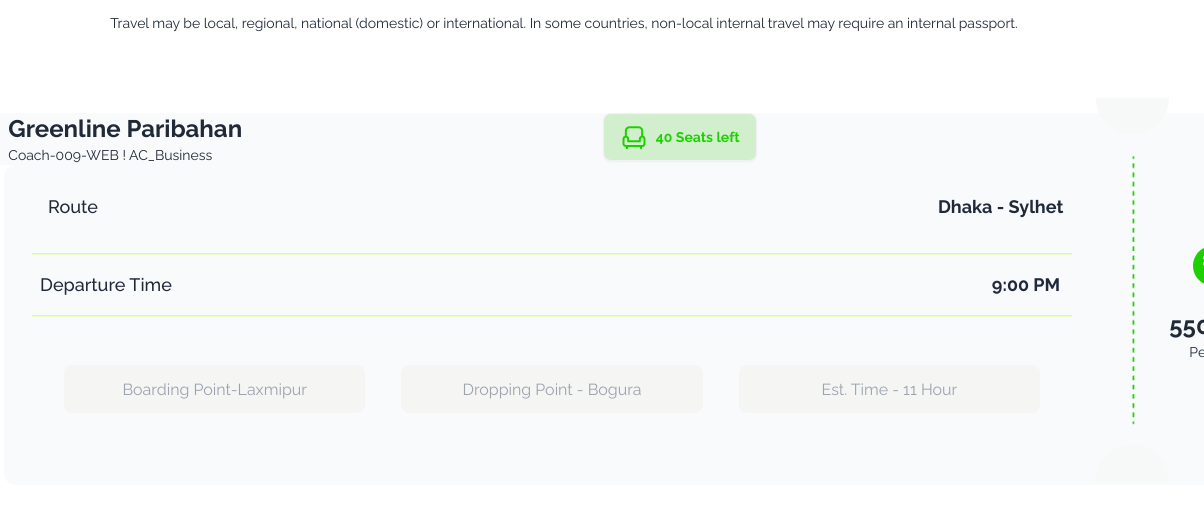
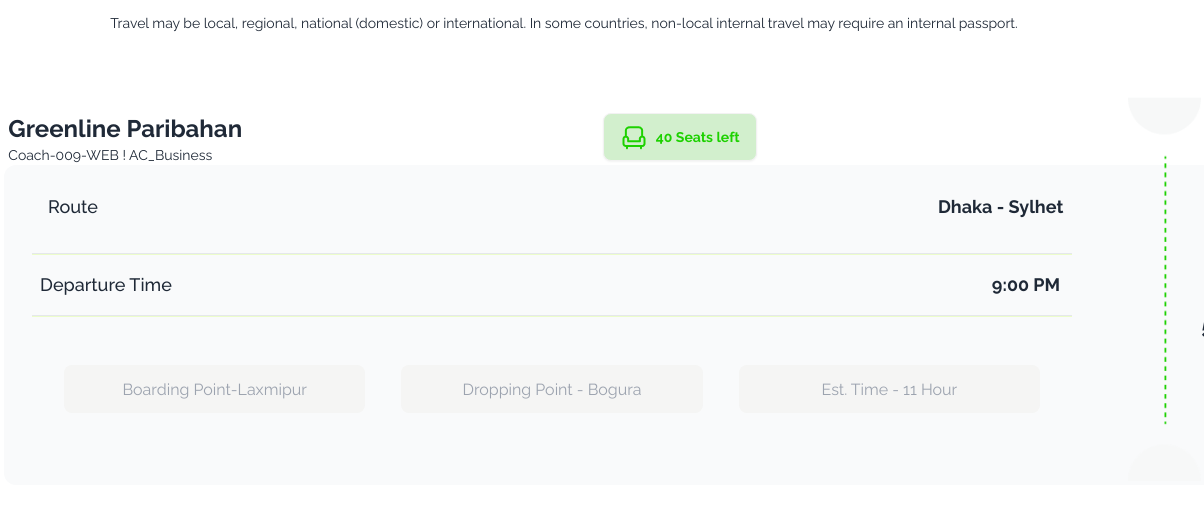
Before and after one commit to MayeshaTun/Assaignment--05, a plain HTML site: page index.html in a window 1280 px wide. Shown: the part 1291-1809 px from the top of the page, 76-1280 px from the left. Drawn offline with nearby package versions, Linux system fonts and the light colour scheme.

Commit message:
add the project

```diff
--- a/index.html
+++ b/index.html
@@ -170,11 +170,14 @@
   <section id="ticket-info" class="bus-ticket">
     <div class="bus-info">
       <div class="text-center mt-10 lg:mt-20">
+
         <h1 class="font-bold text-4xl">P.H Paribahan</h1>
+
         <p class="text-xs mt-2 lg:text-sm lg:mt-4">Travel may be local, regional, national (domestic) or international. In some countries, non-local internal travel may require an internal passport.</p>
+
       </div>
 
-      <div class="flex flex-col lg:flex-row justify-around  mt-6 gap-5 lg:mt-[5rem] lg:-ml-[10rem] bg-gray-50">
+      <div class="flex flex-col lg:flex-row justify-around  mt-6 gap-5 lg:mt-[5rem] lg:-ml-[10rem]">
 
         <div class="flex ml-[5rem] lg:-ml-[20rem] lg:flex-row">
 
@@ -188,7 +191,9 @@
         </div>
 
         <div class="flex ml-[10rem] lg:-ml-[40rem] ">
+
           <a id="left-seats" class="btn font-style text-sm font-bold lg:min-w-32"><img class=""  src="images/seat-green.png" alt="">40 Seats left</a>
+
         </div>
 
       </div>
@@ -233,7 +238,7 @@
 
         </div>
 
-        <img class="-ml-8  lg:ml-2 lg:-mt-[5rem] lg:h-[24rem]" src="images/info-devider.png" alt="">
+        <img class="-ml-8  lg:ml-10 lg:-mt-[5rem] lg:h-[24rem]" src="images/info-devider.png" alt="">
 
         <div class="mt-[4rem]">
           <img class="ml-1 mt-14 lg:mt-0 lg:m-5" src="images/fare.png" alt="">
```
